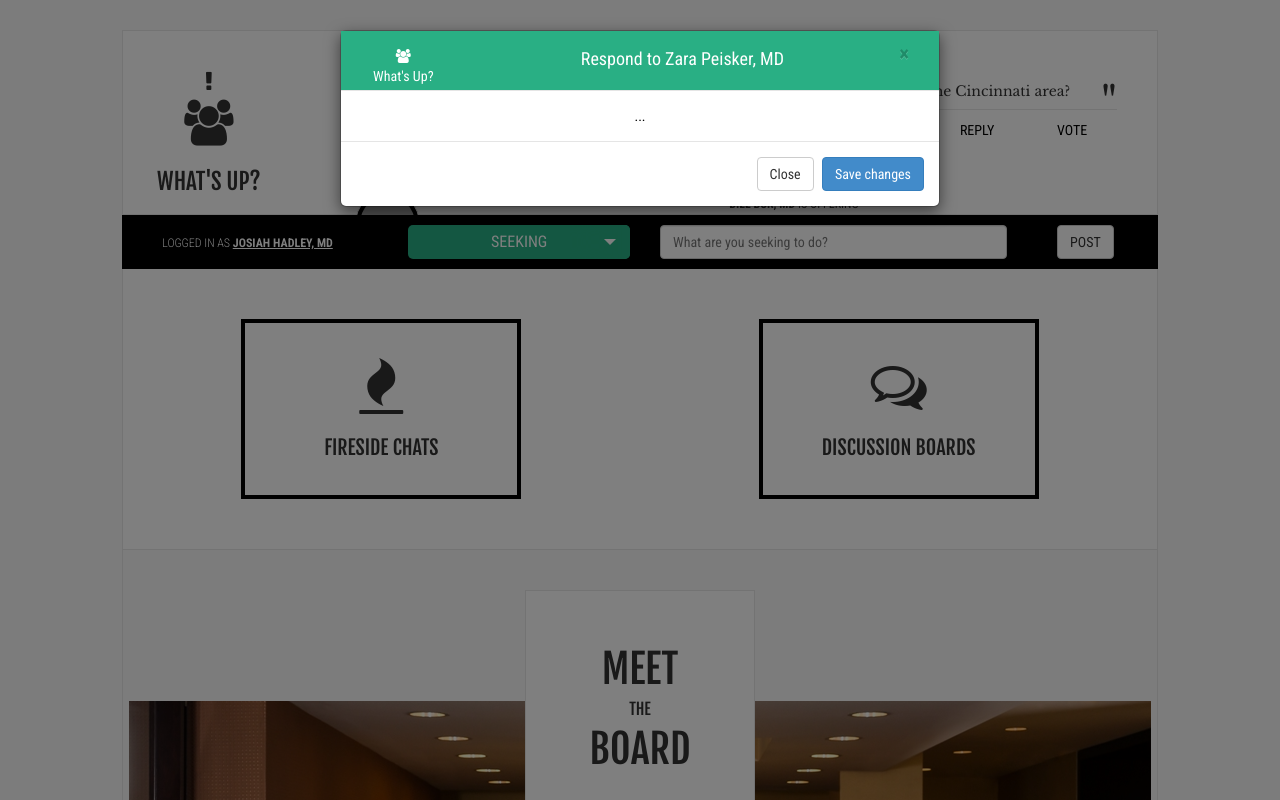
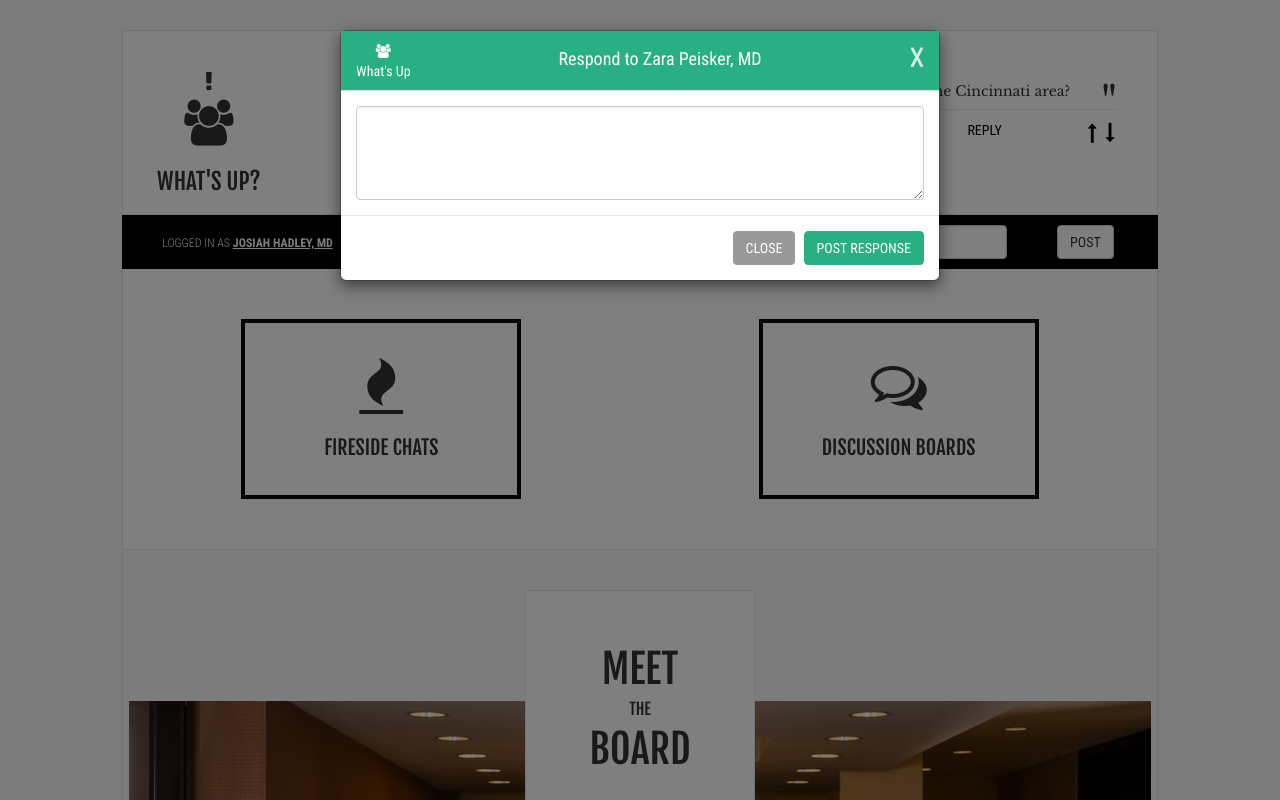
Before and after one commit to JHadley1406/ABFASPortal, a Django app: page / in a window 1280 px wide, after a click on "REPLY". Run offline with Django 3.2, Linux system fonts and the light colour scheme; some libraries are stand-ins or nearby versions; grey boxes are pictures that could not be loaded.

Commit message:
added more styling to modal

```diff
--- a/forum/static/style_index.css
+++ b/forum/static/style_index.css
@@ -338,11 +338,76 @@ ul {
   color: white;
   min-height: 60px !important;
   padding-bottom: 15px !important;
+  padding-top: 10px !important;
+  padding-left: 15px !important;
+  padding-right: 15px !important;
   background-color: #29AF84;
 }
 
 
+.modal-title {
+  padding-top: 5px;
+}
 
+.modal-header > .close {
+  font-size: 26px;
+  font-weight: normal;
+  color: white;
+  opacity: 0.8;
+  margin-top: 3px;
+
+}
+
+
+.icon {
+  float: left;
+
+}
+
+.modal-footer > .btn-primary {
+  background-color: #29AF84;
+  color: white;
+  border: 1px solid #29AF84;
+  font-weight: normal;
+  text-transform: uppercase;
+}
+
+.modal-footer > .btn-default {
+  font-weight: normal;
+  text-transform: uppercase;
+  background-color: grey;
+  border: 1px solid grey;
+  color: white;
+  opacity: 0.8;
+}
 .modal-icon {
 
 }
+
+
+.vote i {
+  font-size: 20px;
+  padding: 3px;
+}
+
+.action-wrapper{
+
+  margin-right: -20px;
+  padding-right: 0px;
+}
+
+
+.vote {
+  padding-right: 0px !important;
+}
+
+
+.text-a-style {
+  font-family: 'Libre Baskerville', serif;
+
+}
+
+.form-control:focus {
+border-color: #29AF84;
+box-shadow: inset 0 0px 0px #29AF84, 0 0 0px #29AF84;
+}
--- a/templates/usermodule/index.html
+++ b/templates/usermodule/index.html
@@ -23,9 +23,12 @@
               <div class="col-sm-6 post-meta text-left"> Posted Oct. 26 2014 3.59p</div>
             </div>
           </div>
-          <div class="col-sm-4">
+          <div class="col-sm-4 action-wrapper">
             <div class="col-sm-6 action text-right"><a href="#" data-toggle="modal" data-target="#respondModal">Reply</a> </div>
-            <div class="col-sm-6 action text-right"><a href="#">Vote</a></div>
+            <div class="col-sm-6 action vote text-right">
+              <a href="#"><i class="fa fa-long-arrow-up"></i></a>
+              <a href="#"><i class="fa fa-long-arrow-down"></i></a>
+            </div>
           </div>
         </div>
 
@@ -314,21 +317,21 @@ Dr. Mirmiran has served in different capacities for the New Mexico Podiatric Med
   <div class="modal-dialog">
     <div class="modal-content">
       <div class="modal-header">
-        <div class="modal-icon col-sm-2">
-          <div><i class="fa fa-users"></i></div>
-          <div>What's Up?</div>
+        <div class="icon">
+          <div>
+            <i class="fa fa-users"></i>
+          </div>
+          What's Up
         </div>
-        <div class="col-sm-10 text-center">
-        <button type="button" class="close" data-dismiss="modal"><span aria-hidden="true">&times;</span><span class="sr-only">Close</span></button>
+        <button type="button" class="close " data-dismiss="modal"><span aria-hidden="true">X</span><span class="sr-only">Close</span></button>
         <h4 class="modal-title" id="respondModalLabel">Respond to Zara Peisker, MD</h4>
       </div>
-      </div>
       <div class="modal-body">
-        ...
+        <textarea class="form-control text-a-style" rows="4"></textarea>
       </div>
       <div class="modal-footer">
-        <button type="button" class="btn btn-default" data-dismiss="modal">Close</button>
-        <button type="button" class="btn btn-primary">Save changes</button>
+        <button type="button" class="btn btn-default " data-dismiss="modal">Close</button>
+        <button type="button" class="btn btn-primary">Post Response</button>
       </div>
     </div>
   </div>
```
